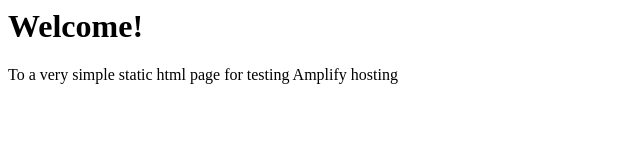
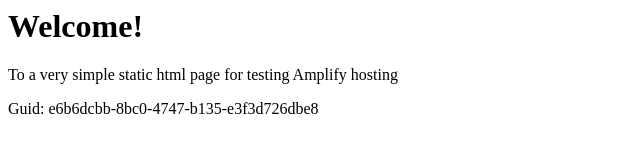
Before and after one commit to aws-aemilia-sin/Github-PR-Commit-Integration-Test-DoNotTouch-v0-prod-ap-southeast-1, a website: page src/index.html in a window 1280 px wide. Shown: the whole page, without its empty margins (0-640 px from the left). Drawn offline with Linux system fonts and the light colour scheme.

Commit message:
commit from integ tests

```diff
--- a/src/index.html
+++ b/src/index.html
@@ -1,3 +1,5 @@
+
+
 <html lang="en">
 
 <head>
@@ -10,6 +12,6 @@
 <body>
     <h1>Welcome!</h1>
     <p>To a very simple static html page for testing Amplify hosting</p>
-</body>
+    <p>Guid: e6b6dcbb-8bc0-4747-b135-e3f3d726dbe8</p></body>
 
 </html>
```
